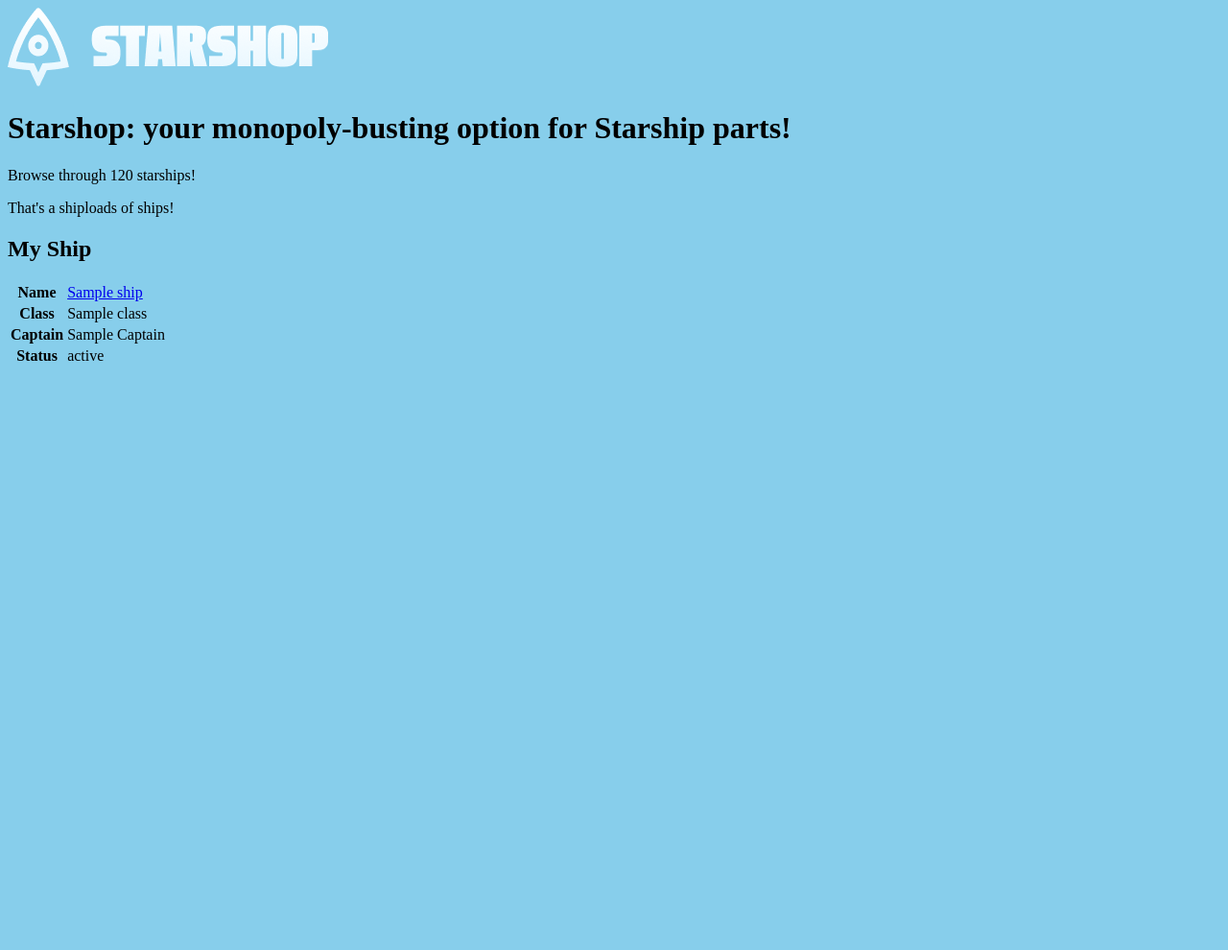
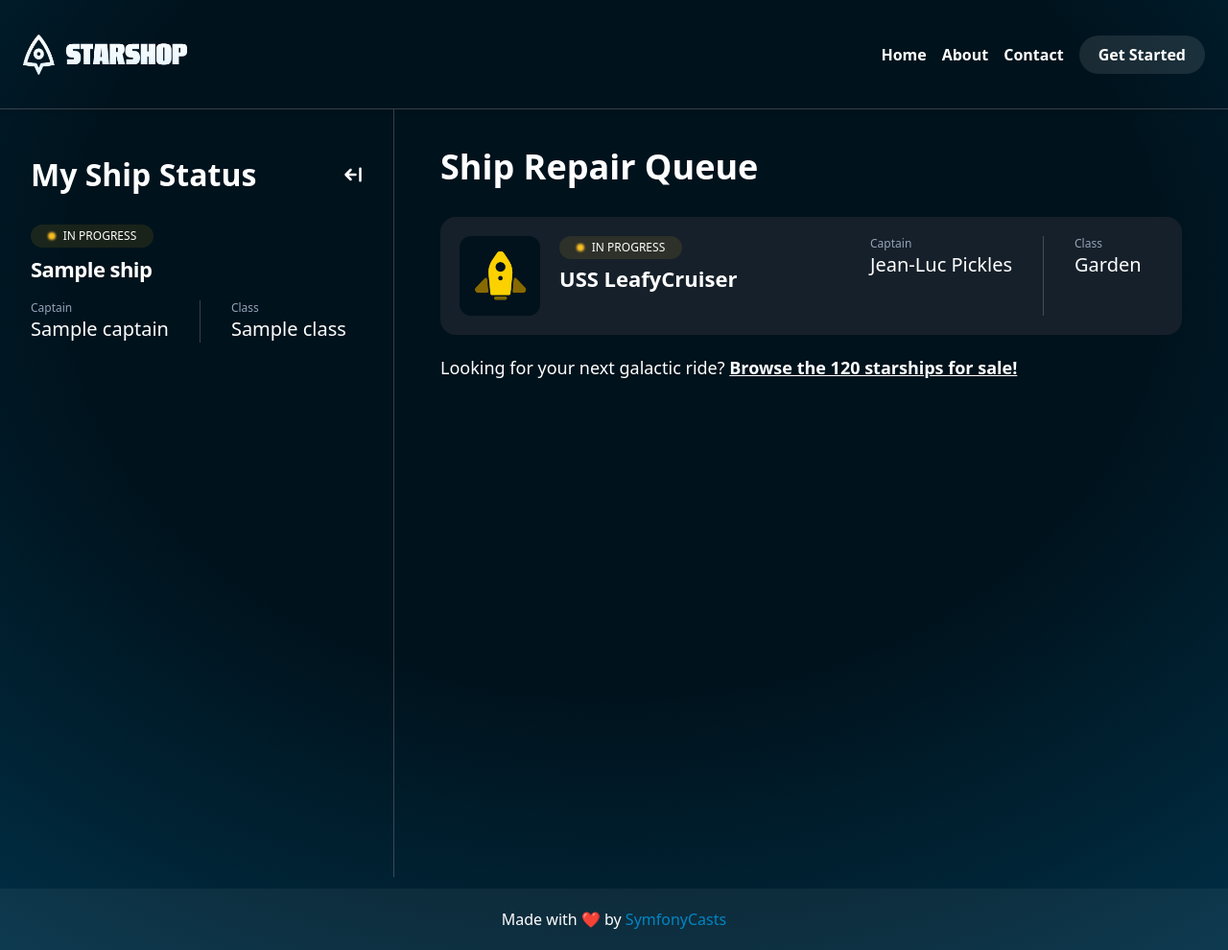
Before and after one commit to popadana10/star_shop, a Symfony app: template templates/main/homepage.html.twig in a window 1280 px wide. Shown: the whole page at 96% size. Before the commit the page ends 376 px from the top, so only its background shows below. Run offline with Twig, Linux system fonts and the light colour scheme; the template is opened without the code that fills it: most values are stand-ins (such as "Sample title", 1, 10 or a date in 2020); style sheets or scripts are compiled from the project's sources; some libraries are stand-ins or nearby versions.

Commit message:
UI design with tailwind

```diff
--- a/assets/styles/app.css
+++ b/assets/styles/app.css
@@ -1,3 +1,7 @@
+@tailwind base;
+@tailwind components;
+@tailwind utilities;
+
 body {
     background-color: skyblue;
 }
--- a/composer.json
+++ b/composer.json
@@ -24,6 +24,7 @@
         "symfony/serializer": "7.0.*",
         "symfony/twig-bundle": "7.0.*",
         "symfony/yaml": "7.0.*",
+        "symfonycasts/tailwind-bundle": "^0.5.1",
         "twig/extra-bundle": "^2.12|^3.0",
         "twig/twig": "^2.12|^3.0"
     },
--- a/config/bundles.php
+++ b/config/bundles.php
@@ -7,4 +7,5 @@ return [
     Symfony\Bundle\WebProfilerBundle\WebProfilerBundle::class => ['dev' => true, 'test' => true],
     Symfony\Bundle\MonologBundle\MonologBundle::class => ['all' => true],
     Symfony\Bundle\DebugBundle\DebugBundle::class => ['dev' => true],
+    Symfonycasts\TailwindBundle\SymfonycastsTailwindBundle::class => ['all' => true],
 ];
--- /dev/null
+++ b/tailwind.config.js
@@ -0,0 +1,11 @@
+/** @type {import('tailwindcss').Config} */
+module.exports = {
+  content: [
+    "./assets/**/*.js",
+    "./templates/**/*.html.twig",
+  ],
+  theme: {
+    extend: {},
+  },
+  plugins: [],
+}
--- a/templates/base.html.twig
+++ b/templates/base.html.twig
@@ -14,7 +14,34 @@
 			{% endblock %}
 		{% endblock %}
 	</head>
-	<body>
-		<img src="{{ asset('images/starshop-logo.png') }}" alt="Starshop Logo"> {% block body %}{% endblock %}
-		</body>
-	</html>
+	<body class="text-white" style="background: radial-gradient(102.21% 102.21% at 50% 28.75%, #00121C 42.62%, #013954 100%);">
+		<div class="flex flex-col justify-between min-h-screen relative">
+			<div>
+				<header class="h-[114px] shrink-0 flex flex-col sm:flex-row items-center sm:justify-between py-4 sm:py-0 px-6 border-b border-white/20 shadow-md">
+					<a href="#">
+						<img class="h-[42px]" src="{{ asset('images/starshop-logo.png') }}" alt="starshop logo">
+					</a>
+					<nav class="flex space-x-4 font-semibold">
+						<a class="hover:text-amber-400 pt-2" href="#">
+							Home
+						</a>
+						<a class="hover:text-amber-400  pt-2" href="#">
+							About
+						</a>
+						<a class="hover:text-amber-400 pt-2" href="#">
+							Contact
+						</a>
+						<a class="rounded-[60px] py-2 px-5 bg-white/10 hover:bg-white/20" href="#">
+							Get Started
+						</a>
+					</nav>
+				</header>
+				{% block body %}{% endblock %}
+			</div>
+			<div class="p-5 bg-white/5 mt-3 text-center">
+				Made with ❤️ by
+				<a class="text-[#0086C4]" href="https://symfonycasts.com">SymfonyCasts</a>
+			</div>
+		</div>
+	</body>
+</html>
--- a/templates/main/homepage.html.twig
+++ b/templates/main/homepage.html.twig
@@ -4,45 +4,81 @@
 {% endblock %}
 
 {% block body %}
-	<h1>
-		Starshop: your monopoly-busting option for Starship parts!
-	</h1>
+	<main class="flex flex-col lg:flex-row">
+		<aside class="pb-8 lg:pb-0 lg:w-[411px] shrink-0 lg:block lg:min-h-screen text-white transition-all overflow-hidden px-8 border-b lg:border-b-0 lg:border-r border-white/20">
+			<div class="flex justify-between mt-11 mb-7">
+				<h2 class="text-[32px] font-semibold">My Ship Status</h2>
+				<button>
+					<svg xmlns="http://www.w3.org/2000/svg" width="20" height="20" viewbox="0 0 448 512"><!--!Font Awesome Pro 6.5.1 by @fontawesome - https://fontawesome.com License - https://fontawesome.com/license (Commercial License) Copyright 2024 Fonticons, Inc.--><path fill="#fff" d="M384 96c0-17.7 14.3-32 32-32s32 14.3 32 32V416c0 17.7-14.3 32-32 32s-32-14.3-32-32V96zM9.4 278.6c-12.5-12.5-12.5-32.8 0-45.3l128-128c12.5-12.5 32.8-12.5 45.3 0s12.5 32.8 0 45.3L109.3 224 288 224c17.7 0 32 14.3 32 32s-14.3 32-32 32l-178.7 0 73.4 73.4c12.5 12.5 12.5 32.8 0 45.3s-32.8 12.5-45.3 0l-128-128z"/></svg>
+				</button>
+			</div>
 
-	<div>
-		Browse through
-		{{ ships|length * 10 }}
-		starships!
+			<div>
+				<div class="flex flex-col space-y-1.5">
+					<div class="rounded-2xl py-1 px-3 flex justify-center w-32 items-center" style="background: rgba(255, 184, 0, .1);">
+						<div class="rounded-full h-2 w-2 bg-amber-400 blur-[1px] mr-2"></div>
+						<p class="uppercase text-xs">in progress</p>
+					</div>
+					<h3 class="tracking-tight text-[22px] font-semibold">
+						<a class="hover:underline" href="{{ path('app_starship_show', { id: myShip.id }) }}">{{ myShip.name }}</a>
+					</h3>
+				</div>
+				<div class="flex mt-4">
+					<div class="border-r border-white/20 pr-8">
+						<p class="text-slate-400 text-xs">Captain</p>
+						<p class="text-xl">{{ myShip.captain }}</p>
+					</div>
 
-		{% if ships|length > 2 %}
-			<p>
-				{# Do you think "shiploads" will pass the legal team? #}
-				That's a shiploads of ships!
+					<div class="pl-8">
+						<p class="text-slate-400 text-xs">Class</p>
+						<p class="text-xl">{{ myShip.class }}</p>
+					</div>
+				</div>
+			</div>
+		</aside>
+
+		<div class="px-12 pt-10 w-full">
+			<h1 class="text-4xl font-semibold mb-8">
+				Ship Repair Queue
+			</h1>
+
+			<div
+				class="space-y-5">
+				<!-- start ship item -->
+				<div class="bg-[#16202A] rounded-2xl pl-5 py-5 pr-11 flex flex-col min-[1174px]:flex-row min-[1174px]:justify-between">
+					<div class="flex justify-center min-[1174px]:justify-start">
+						<img class="h-[83px] w-[84px]" src="/images/status-in-progress.png" alt="Status: in progress">
+						<div class="ml-5">
+							<div class="rounded-2xl py-1 px-3 flex justify-center w-32 items-center bg-amber-400/10">
+								<div class="rounded-full h-2 w-2 bg-amber-400 blur-[1px] mr-2"></div>
+								<p class="uppercase text-xs text-nowrap">in progress</p>
+							</div>
+							<h4 class="text-[22px] pt-1 font-semibold">
+								<a class="hover:text-slate-200" href="#">USS LeafyCruiser</a>
+							</h4>
+						</div>
+					</div>
+					<div class="flex justify-center min-[1174px]:justify-start mt-2 min-[1174px]:mt-0 shrink-0">
+						<div class="border-r border-white/20 pr-8">
+							<p class="text-slate-400 text-xs">Captain</p>
+							<p class="text-xl">Jean-Luc Pickles</p>
+						</div>
+
+						<div class="pl-8 w-[100px]">
+							<p class="text-slate-400 text-xs">Class</p>
+							<p class="text-xl">Garden</p>
+						</div>
+					</div>
+				</div>
+				<!-- end ship item -->
+			</div>
+
+			<p class="text-lg mt-5 text-center md:text-left">
+				Looking for your next galactic ride?
+				<a href="#" class="underline font-semibold">Browse the
+					{{ ships|length * 10 }}
+					starships for sale!</a>
 			</p>
-		{% endif %}
-	</div>
-
-	<div>
-		<h2>My Ship</h2>
-
-		<table>
-			<tr>
-				<th>Name</th>
-				<td>
-					<a href="{{ path('app_starship_show', { id: myShip.id }) }}">{{ myShip.name }}</a>
-				</td>
-			</tr>
-			<tr>
-				<th>Class</th>
-				<td>{{ myShip.class }}</td>
-			</tr>
-			<tr>
-				<th>Captain</th>
-				<td>{{ myShip.captain|upper|lower|title }}</td>
-			</tr>
-			<tr>
-				<th>Status</th>
-				<td>{{ myShip.status }}</td>
-			</tr>
-		</table>
-	</div>
+		</div>
+	</main>
 {% endblock %}
```
Also changed, not shown: templates/starship/show.html.twig (+32 -13 lines), 3 other files.
